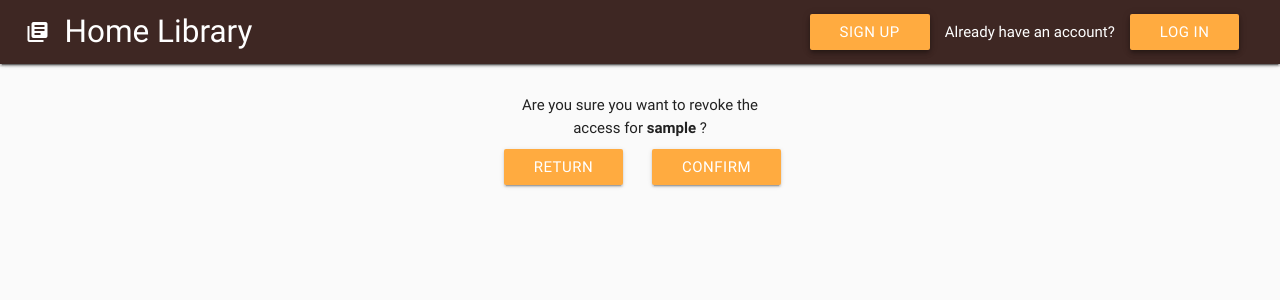
After one commit to Nuurek/HomeLibrary, a Django app: template libraries/templates/libraries/guest_confirm_delete.html in a window 1280 px wide. The commit adds this page. Shown: the top 300 px of the page. Run offline with Django 3.2, Linux system fonts and the light colour scheme; the template is opened without the code that fills it: most values are stand-ins (such as "Sample title", 1, 10 or a date in 2020); style sheets or scripts are compiled from the project's sources; some libraries are stand-ins or nearby versions.

Commit message:
Guest delete.

```diff
--- a/libraries/templates/libraries/details.html
+++ b/libraries/templates/libraries/details.html
@@ -25,7 +25,7 @@
 						<li class="collection-item">
 							<div>
 								{{ guest.user.username }}
-								<a href="#" class="secondary-content"><i class="material-icons">not_interested</i></a>
+								<a href="{% url 'guest_delete' guest.user.userprofile.id %}" class="secondary-content"><i class="material-icons">not_interested</i></a>
 							</div>
 						</li>
 					{% endfor %}
--- /dev/null
+++ b/libraries/templates/libraries/guest_confirm_delete.html
@@ -0,0 +1,21 @@
+{% extends 'libraries/base.html' %}
+{% load widget_tweaks %}
+
+{% block content %}
+<div class="section">
+	<div class="row">
+		<form method="post" class="col s12 l6 offset-l3 xl4 offset-xl4">
+			{% csrf_token %}
+			<p class="center-align">Are you sure you want to revoke the access for <b>{{ object.user.username }}</b> ?</p>
+			<div class="row">
+				<div class="col s6">
+					<a href="{% url 'library_details' %}" class='btn waves-effect waves-light z-depth-1'>Return</a>
+				</div>
+				<div class="col s6">
+					<button type='submit' class='btn waves-effect waves-light z-depth-1'>Confirm</button>
+				</div>
+			</div>
+		</form>
+	</div>
+</div>
+{% endblock %}
--- a/libraries/urls.py
+++ b/libraries/urls.py
@@ -1,6 +1,7 @@
 from django.conf.urls import url
 
-from .views import LibraryDetailsView, LibraryNameUpdateView, InvitationConfirmationView, InvitationDeleteView
+from .views import (LibraryDetailsView, LibraryNameUpdateView, InvitationConfirmationView, InvitationDeleteView,
+                    GuestDeleteView)
 
 
 urlpatterns = [
@@ -9,4 +10,5 @@ urlpatterns = [
     url(r'^confirm_invitation/(?P<library_id>[0-9]+)/(?P<code>.{32})/$', InvitationConfirmationView.as_view(),
         name='invitation_confirmation'),
     url(r'^invitation_delete/(?P<pk>[0-9]+)', InvitationDeleteView.as_view(), name='invitation_delete'),
+    url(r'^guest_delete/(?P<pk>[0-9]+)', GuestDeleteView.as_view(), name='guest_delete'),
 ]
```
Also changed, not shown: libraries/views.py (+15 -0 lines).
